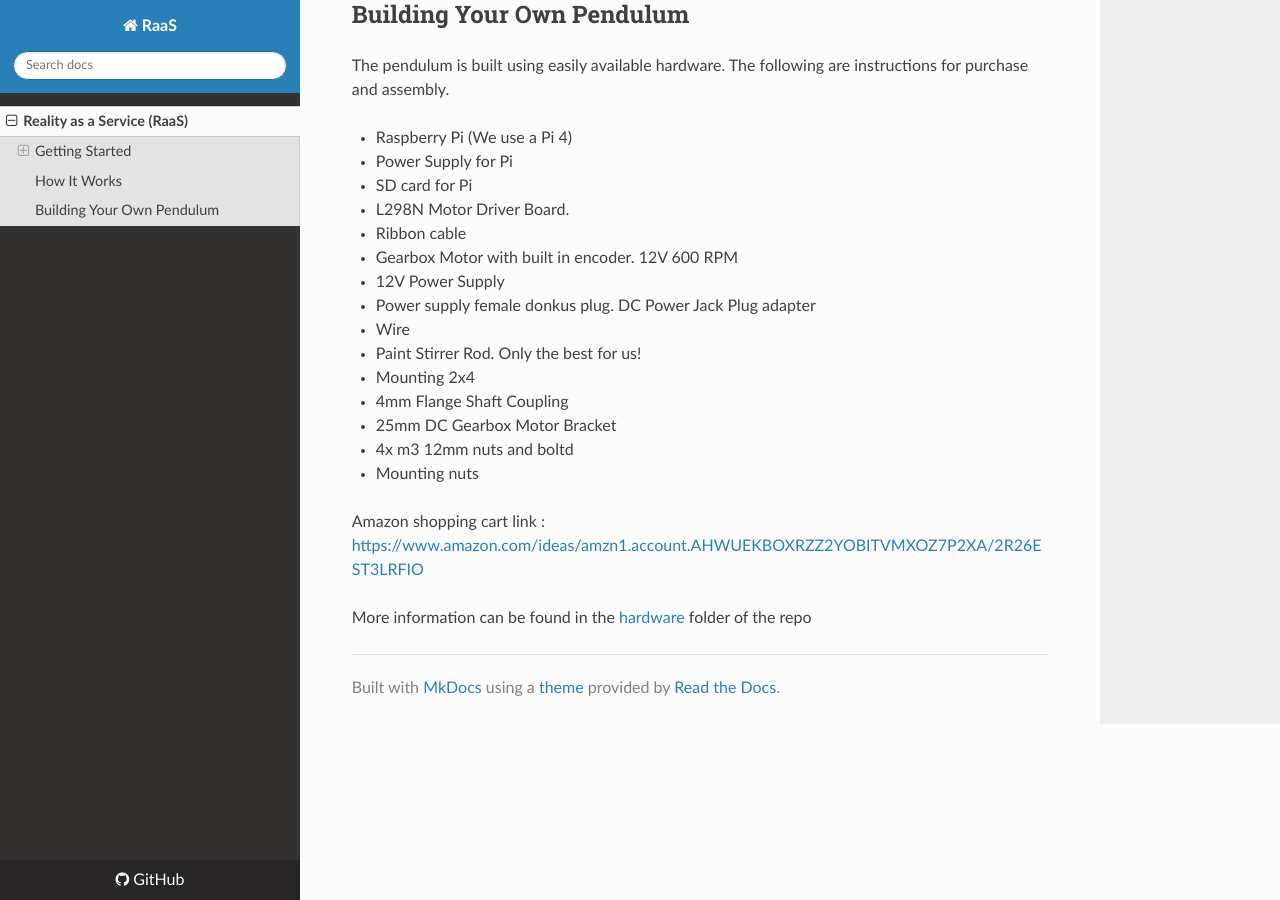
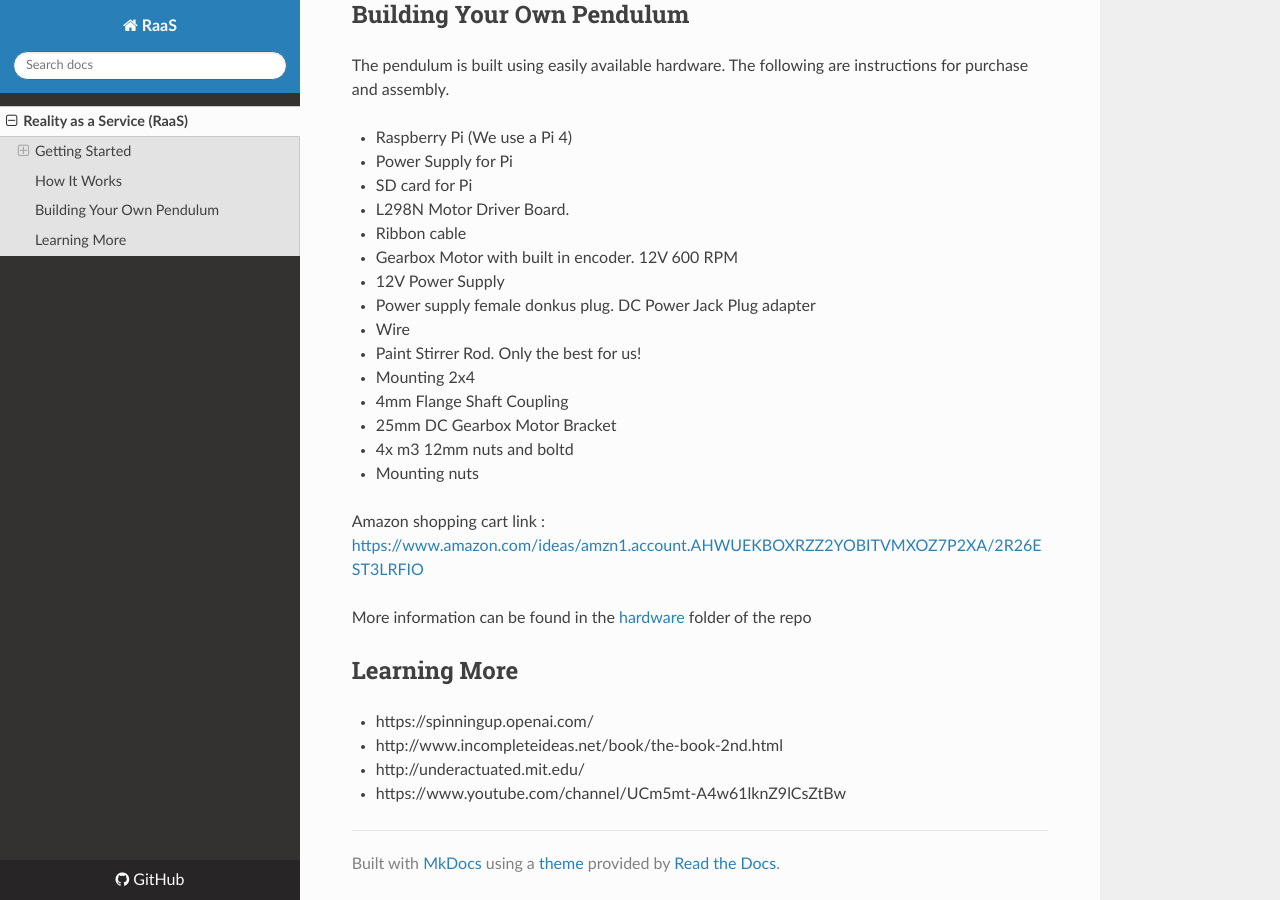
Before and after one commit to perciplex/raas, an MkDocs documentation site: the page built from docs/index.md, in a window 1280 px wide and 900 px high, scrolled down 2759 px. Built offline with MkDocs 1.6.1, drawn with Linux system fonts in a browser that asks for light colours; nearby versions of some CDN libraries.

Commit message:
links for learnin

```diff
--- a/docs/index.md
+++ b/docs/index.md
@@ -95,3 +95,10 @@ The pendulum is built using easily available hardware. The following are instruc
 Amazon shopping cart link : [https://www.amazon.com/ideas/amzn1.account.AHWUEKBOXRZZ2YOBITVMXOZ7P2XA/2R26EST3LRFIO](https://www.amazon.com/ideas/amzn1.account.AHWUEKBOXRZZ2YOBITVMXOZ7P2XA/2R26EST3LRFIO)
 
 More information can be found in the [hardware](https://github.com/perciplex/raas/tree/master/hardware) folder of the repo
+
+## Learning More
+
+- https://spinningup.openai.com/
+- http://www.incompleteideas.net/book/the-book-2nd.html
+- http://underactuated.mit.edu/
+- https://www.youtube.com/channel/UCm5mt-A4w61lknZ9lCsZtBw
```
